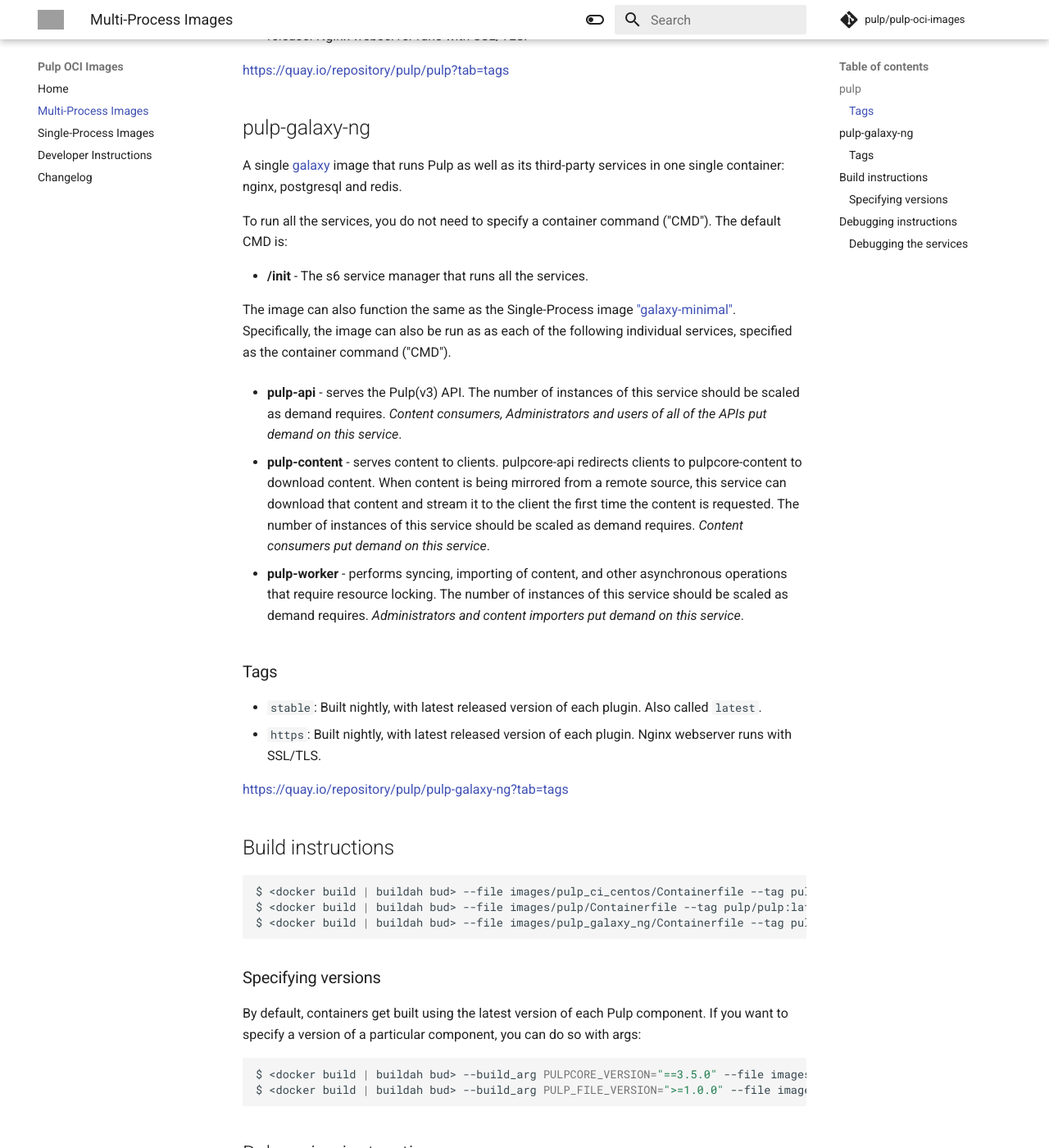
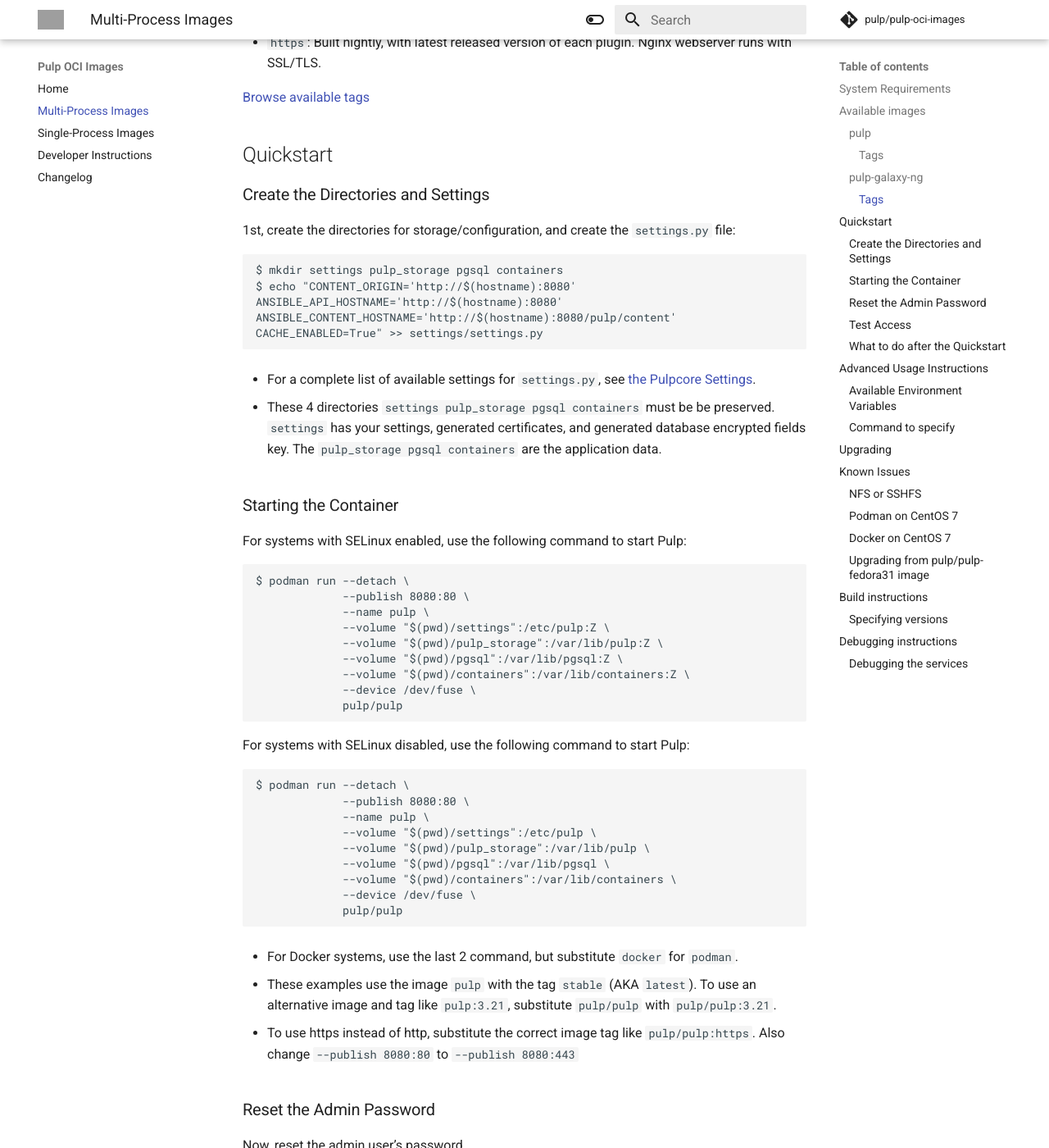
Before and after one commit to pulp/pulp-oci-images, an MkDocs documentation site: the page built from docs/multi-process-images.md, in a window 1280 px wide and 1400 px high, scrolled down 1522 px. Shown: the whole window at 82% size. Built offline with MkDocs 1.6.1 and Material for MkDocs 9.7.7, drawn with Linux system fonts in a browser that asks for light colours; comment, search, counter and statistics services are not loaded; the version menu is left out; some of the changed text lies outside the part shown; grey boxes are pictures that could not be loaded.

Commit message:
Complete the page "Multi-Process Images"
fixes: #333

````diff
--- a/docs/multi-process-images.md
+++ b/docs/multi-process-images.md
@@ -1,28 +1,24 @@
 # Multi-Process Images
 
-For a quick start guide on how to run and use these containers, see [Pulp in One Container](https://pulpproject.org/pulp-in-one-container/).
+These images are also known as "Single Container", or "Pulp in One Container".
 
-For more detailed instructions, see the [PULP OCI Images
-docs](https://docs.pulpproject.org/pulp_oci_images/).
+Each image runs all 3 Pulp services (pulp-api, pulp-content and pulp-worker),
+as well as Pulp's third-party services (nginx, postgresql and redis),
+in one single container.
 
-## pulp
+## System Requirements
 
-A single [Pulp](https://github.com/pulp/pulpcore) image that runs Pulp, as well as its third-party
-services (nginx, postgresql and redis), in one single Docker/Podman container.
+Either [podman](https://podman.io/getting-started/installation) or
+[docker](https://docs.docker.com/engine/install/)/[moby-engine](https://mobyproject.org/)
+must be installed.
 
-To run all the services, you do not need to specify a container command ("CMD"). The default CMD is:
+Podman has been tested at versions as low as 1.6.4, which is available on CentOS/RHEL 7 and later.
 
-- **/init** - The [s6 service manager](https://github.com/just-containers/s6-overlay) that runs all the services.
+## Available images
 
-The image can also function the same as the Single-Process image ["pulp-minimal"](#pulp-minimal). Specifically, the image can also be run as as each of the following individual services, specified as the container command ("CMD").
+### pulp
 
-- **pulp-api** - serves the Pulp(v3) API. The number of instances of this service should be scaled as demand requires.  _Administrators and users of all of the APIs put demand on this service_. If pulp_ansible, pulp_container or pulp_python are in use, _Content consumers also put demand on this service_.
-
-- **pulp-content** - serves content to clients. pulpcore-api redirects clients to pulpcore-content to download content. When content is being mirrored from a remote source, this service can download that content and stream it to the client the first time the content is requested. The number of instances of this service should be scaled as demand requires. _Content consumers put demand on this service_.
-
-- **pulp-worker** - performs syncing, importing of content, and other asynchronous operations that require resource locking. The number of instances of this service should be scaled as demand requires. _Administrators and content importers put demand on this service_.
-
-Currently built with the following plugins:
+This image contains [Pulp](https://github.com/pulp/pulpcore) and the following plugins currently:
 
 - [pulp_ansible](https://docs.pulpproject.org/pulp_ansible/)
 - [pulp-certguard](https://docs.pulpproject.org/pulp_certguard/)
@@ -33,7 +29,9 @@
 - [pulp_python](https://docs.pulpproject.org/pulp_python/)
 - [pulp_rpm](https://docs.pulpproject.org/pulp_rpm/)
 
-### Tags
+This image can also function the same as the single-process image `pulp-minimal`. See the [Single-Process Images](single-process-images) page for usage.
+
+#### Tags
 
 - `stable`: Built nightly, with latest released version of each plugin. Also called `latest`.
 - `https`: Built nightly, with latest released version of each plugin. Nginx webserver runs with SSL/TLS.
@@ -43,33 +41,206 @@
 - `3.y-https`:  Pulpcore 3.y version and its compatible plugins. Built whenever there is a z-release.
   Nginx webserver runs with SSL/TLS.
 
-  [https://quay.io/repository/pulp/pulp?tab=tags](https://quay.io/repository/pulp/pulp?tab=tags)
+[Browse available tags](https://hub.docker.com/r/pulp/pulp/tags)
 
-## pulp-galaxy-ng
+### pulp-galaxy-ng
 
-A single [galaxy](https://github.com/ansible/galaxy_ng) image that runs Pulp as well as its third-party
-services in one single container: nginx, postgresql and redis.
+This image contains Ansible [Galaxy](https://github.com/ansible/galaxy_ng).
 
-To run all the services, you do not need to specify a container command ("CMD"). The default CMD is:
+This image can also function the same as the single-process image `galaxy-minimal`.
+See the [Single-Process Images](single-process-images) page for usage.
 
-- **/init** - The s6 service manager that runs all the services.
-
-The image can also function the same as the Single-Process image ["galaxy-minimal"](#galaxy-minimal). Specifically, the image can also be run as as each of the following individual services, specified as the container command ("CMD").
-
-- **pulp-api** - serves the Pulp(v3) API. The number of instances of this service should be scaled as demand requires. _Content consumers, Administrators and users of all of the APIs put demand on this service_.
-
-- **pulp-content** - serves content to clients. pulpcore-api redirects clients to pulpcore-content to download content. When content is being mirrored from a remote source, this service can download that content and stream it to the client the first time the content is requested. The number of instances of this service should be scaled as demand requires. _Content consumers put demand on this service_.
-
-- **pulp-worker** - performs syncing, importing of content, and other asynchronous operations that require resource locking. The number of instances of this service should be scaled as demand requires. _Administrators and content importers put demand on this service_.
-
-### Tags
+#### Tags
 
 - `stable`: Built nightly, with latest released version of each plugin. Also called `latest`.
 - `https`: Built nightly, with latest released version of each plugin. Nginx webserver runs with SSL/TLS.
 
-[https://quay.io/repository/pulp/pulp-galaxy-ng?tab=tags](https://quay.io/repository/pulp/pulp-galaxy-ng?tab=tags)
+[Browse available tags](https://hub.docker.com/r/pulp/pulp-galaxy-ng/tags)
+
+## Quickstart
+
+### Create the Directories and Settings
+
+1st, create the directories for storage/configuration, and create the `settings.py` file:
+
+```
+$ mkdir settings pulp_storage pgsql containers
+$ echo "CONTENT_ORIGIN='http://$(hostname):8080'
+ANSIBLE_API_HOSTNAME='http://$(hostname):8080'
+ANSIBLE_CONTENT_HOSTNAME='http://$(hostname):8080/pulp/content'
+CACHE_ENABLED=True" >> settings/settings.py
+```
+
+* For a complete list of available settings for `settings.py`, see [the Pulpcore Settings](https://docs.pulpproject.org/pulpcore/configuration/settings.html).
+
+* These 4 directories `settings pulp_storage pgsql containers` must be be preserved. `settings` has your settings, generated certificates, and generated database encrypted fields key. The `pulp_storage pgsql containers` are the application data.
+
+### Starting the Container
+
+For systems with SELinux enabled, use the following command to start Pulp:
+
+```
+$ podman run --detach \
+             --publish 8080:80 \
+             --name pulp \
+             --volume "$(pwd)/settings":/etc/pulp:Z \
+             --volume "$(pwd)/pulp_storage":/var/lib/pulp:Z \
+             --volume "$(pwd)/pgsql":/var/lib/pgsql:Z \
+             --volume "$(pwd)/containers":/var/lib/containers:Z \
+             --device /dev/fuse \
+             pulp/pulp
+```
+
+For systems with SELinux disabled, use the following command to start Pulp:
+
+```
+$ podman run --detach \
+             --publish 8080:80 \
+             --name pulp \
+             --volume "$(pwd)/settings":/etc/pulp \
+             --volume "$(pwd)/pulp_storage":/var/lib/pulp \
+             --volume "$(pwd)/pgsql":/var/lib/pgsql \
+             --volume "$(pwd)/containers":/var/lib/containers \
+             --device /dev/fuse \
+             pulp/pulp
+```
+
+* For Docker systems, use the last 2 command, but substitute `docker` for `podman`.
+
+* These examples use the image `pulp`  with the tag `stable` (AKA `latest`). To use an alternative image and tag like `pulp:3.21`, substitute `pulp/pulp` with `pulp/pulp:3.21`.
+
+* To use https instead of http, substitute the correct image tag like `pulp/pulp:https`. Also change `--publish 8080:80` to `--publish 8080:443`
+
+### Reset the Admin Password
+
+Now, reset the admin user’s password.
+
+```
+$ podman exec -it pulp bash -c 'pulpcore-manager reset-admin-password'
+Please enter new password for user "admin":
+Please enter new password for user "admin" again:
+Successfully set password for "admin" user.
+```
+
+* For Docker systems, substitute `docker` for `podman`.
+
+
+### Test Access
+
+At this point, both the REST API and the content app are available on your host’s port 8080. Try hitting the pulp status endpoint to confirm:
+
+```
+curl localhost:8080/pulp/api/v3/status/
+```
+
+### What to do after the Quickstart
+
+To start working with Pulp, check out the [Workflows and Use Cases](https://docs.pulpproject.org/workflows/index.html). For individual plugin documentation, see [Pulp 3 Content Plugin Documentation](https://pulpproject.org/docs/#pulp-3-content-plugin-documentation).
+
+We recommend using [pulp-cli](https://github.com/pulp/pulp-cli) to interact with Pulp. If you have Python 3 installed on the host OS, you can run these commands to get started:
+
+```
+pip install pulp-cli[pygments]
+pulp config create --username admin --base-url http://localhost:8080 --password <admin password>
+```
+
+## Advanced Usage Instructions
+
+### Available Environment Variables
+
+The following environment variables configure the container's behavior.
+
+* `NUM_WORKERS` An integer that specifies the number of worker processes (which perform syncing, importing of content, and other asynchronous operations that require resource locking.) Defaults to 2.
+
+To add one of them, modify the command you use to start pulp to to include syntax like the following at the beginning: Instead of `podman run`, specify `podman run -e NUM_WORKERS=4`
+
+### Command to specify
+
+To run all the services, you do not need to specify a container command ("CMD"). The default CMD is:
+
+- **/init** - The [s6 service manager](https://github.com/just-containers/s6-overlay) that runs all the services.
+
+## Upgrading
+
+To upgrade to a newer version of Pulp, such as the `latest` image which is published every night, start by running:
+
+```
+podman stop pulp
+podman rm pulp
+```
+
+Then update the image in the local podman/docker cache:
+
+```
+podman pull pulp/pulp
+```
+
+Then repeat the original command in [Starting the Container](#starting-the-container) (with any customizations you added to it.)
+
+
+## Known Issues
+
+### NFS or SSHFS
+
+When using rootless podman, you cannot create the directories (settings pulp_storage pgsql containers) on [NFS](https://github.com/containers/podman/blob/master/rootless.md#shortcomings-of-rootless-podman), SSHFS, or certain other non-standard filesystems.
+
+### Podman on CentOS 7
+
+When using on CentOS 7, container-selinux has a
+limitation. [1](https://github.com/containers/podman/issues/9513)
+[2](https://github.com/containers/podman/issues/6414)
+SELinux denials will prevent Pulp from running. To
+overcome it, you must do one of the following:
+
+* Run the container with "--privileged"
+* Run the container as root
+* Disable SELinux
+
+Additionally, you will likely run into a limit on the number of open files (ulimit) in the
+container.
+One way to overcome this is to add `DefaultLimitNOFILE=65536` to `/etc/systemd/system.conf`.
+
+### Docker on CentOS 7
+
+While using the version of Docker that is provided with CentOS 7, there are known issues that cause the following errors to occur:
+
+* When starting the container:
+
+  `FATAL:  could not create lock file "/var/run/postgresql/.s.PGSQL.5432.lock": No such file or directory`
+
+* (If the preceding error is worked around,) when executing `docker exec -it pulp bash -c 'pulpcore-manager reset-admin-password'`:
+
+  ```
+  psycopg2.OperationalError: could not connect to server: No such file or directory
+        Is the server running locally and accepting
+        connections on Unix domain socket "/var/run/postgresql/.s.PGSQL.5432"?
+  ```
+
+* Pulp tasks are stuck in `waiting` status, and executing `docker exec -it pulp bash -c 'rq info'` returns `0 workers`:
+
+  ```
+  1 queues, 2 jobs total
+
+  0 workers, 1 queues
+  ```
+
+The version of Docker that is provided with CentOS 7 mounts `tmpfs` on `/run`. The Pulp Container recipe uses `/var/run`, which is a symlink to `/run`, and expects its contents to be available at container run time. You can work around this by specifying an additional `/run` volume, which suppresses this behavior of the Docker runtime. Docker will copy the image's contents to that volume and the container should start as expected.
+
+The `/run` volume will need to contain a `postgresql` directory (with permissions that the container's postgresql can write to) and a separate `pulpcore-*` directory for the rq manager and its workers to start:
+
+```console
+$ mkdir -p settings pulp_storage pgsql containers run/postgresql run/pulpcore-{resource-manager,worker-{1,2}}
+$ chmod a+w run/postgresql
+```
+
+### Upgrading from ``pulp/pulp-fedora31`` image
+
+The ``pulp/pulp-fedora31`` container vendored PostgreSQL 11. The ``pulp/pulp`` image vendors PostgreSQL 13, and only automatically upgrades from PostgreSQL 12. To upgrade the database from 11 to 12, refer to [PostgreSQL documentation](https://www.postgresql.org/docs/12/upgrading.html).
+
 
 ## Build instructions
+
+The Container file and all other assets used to build the container image are available on [GitHub](https://github.com/pulp/pulp-oci-images).
 
 ```bash
 $ <docker build | buildah bud> --file images/pulp_ci_centos/Containerfile --tag pulp/pulp-ci-centos:latest .
````
Also changed, not shown: 1 other file.
